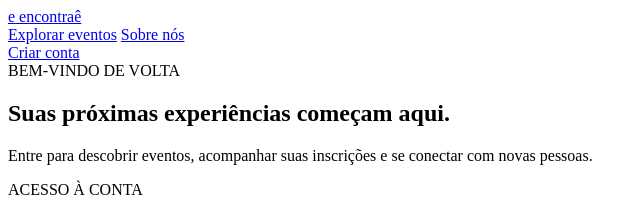
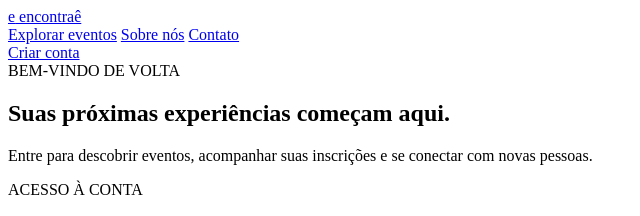
Before and after one commit to ph507874if-hub/Site_Evetis, a plain HTML site: page login.html in a window 1280 px wide. Shown: the top 216 px of the page, 0-640 px from the left. Drawn offline with Linux system fonts and the light colour scheme.

Commit message:
Add contact link to navigation in login.html
Added a contact page link to the navigation menu.

```diff
--- a/login.html
+++ b/login.html
@@ -12,6 +12,7 @@
     <nav>
         <a href="index.html#eventos">Explorar eventos</a>
         <a href="sobre.html">Sobre nós</a>
+        <a href="sugestoes.html">Contato</a>
     </nav>
     <a href="cadastro.html" class="btn btn-primary">Criar conta</a>
 </header>
```
